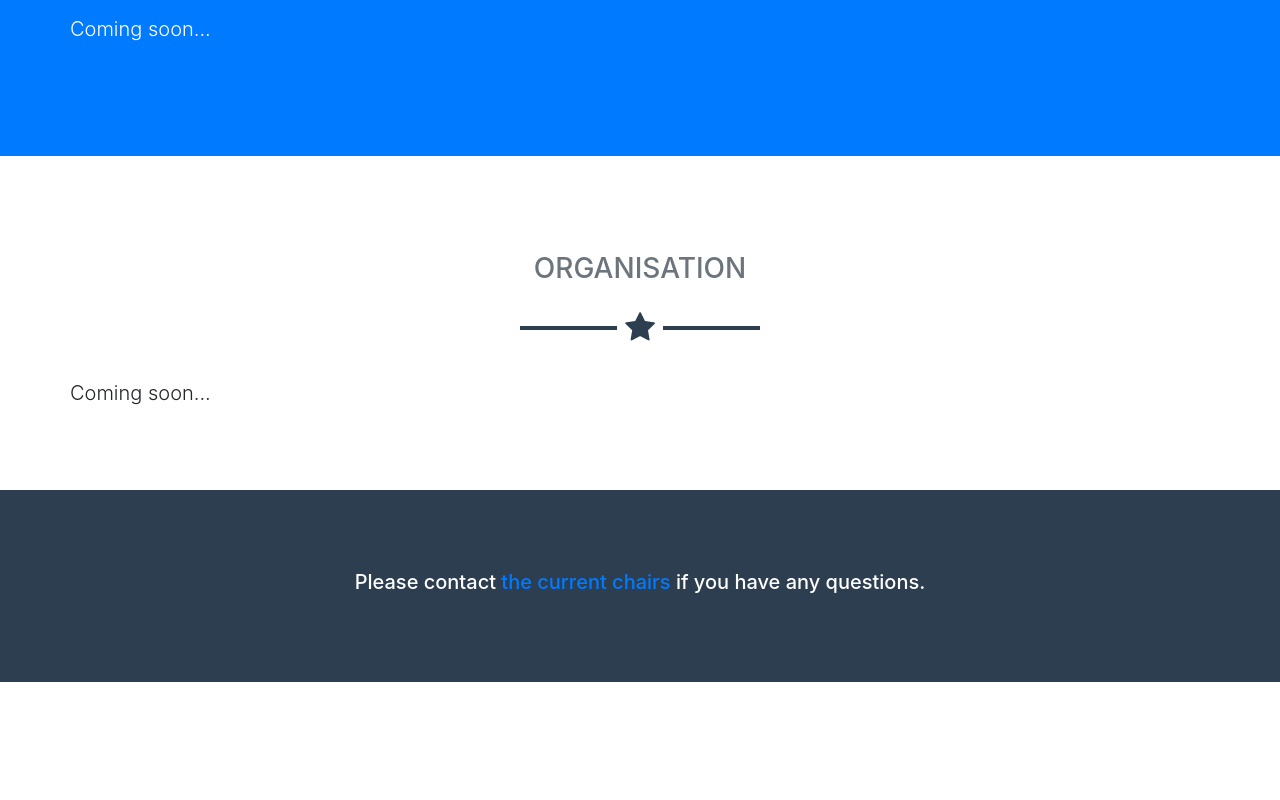
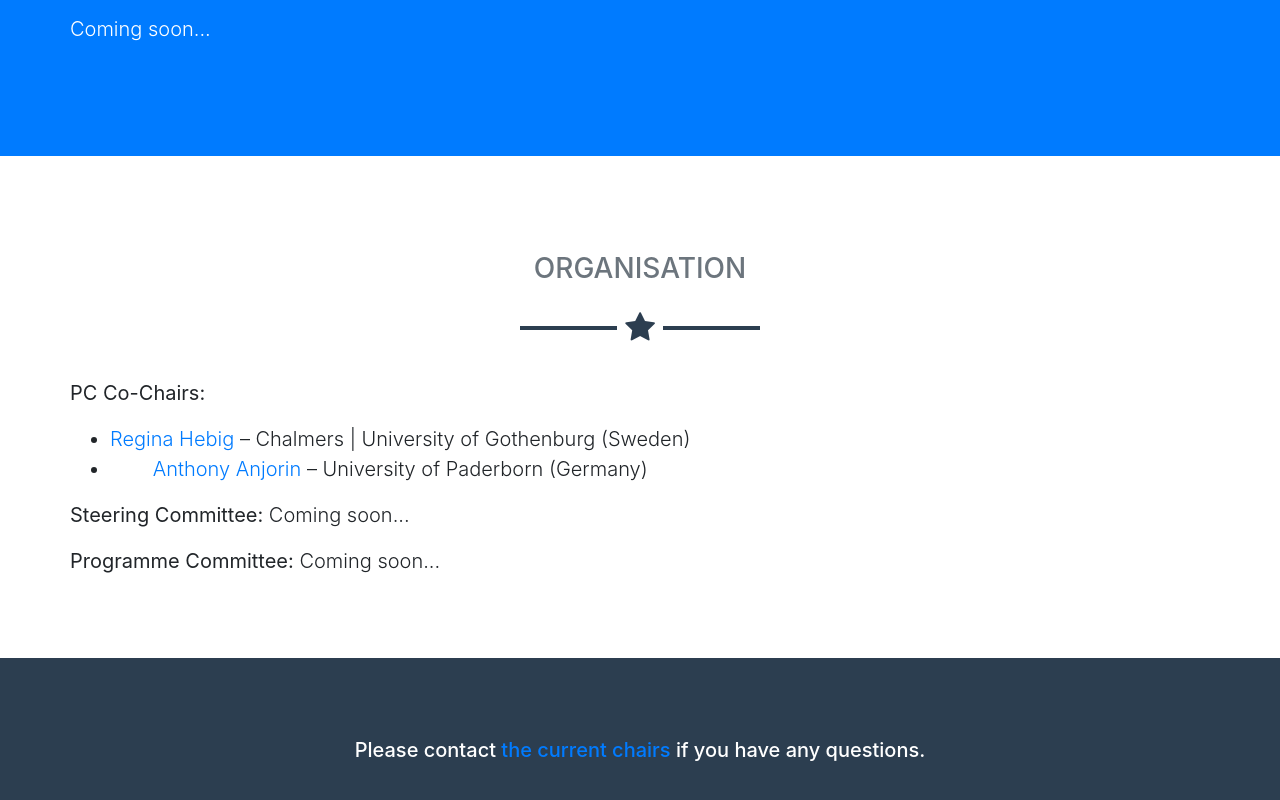
Before and after one commit to icmt-conference/icmt2019, a website with bundled scripts: page index.html in a window 1280 px wide. Shown: the part 3038-3838 px from the top of the page. Before the commit the page ends 3720 px from the top, so only its background shows below. Built offline with nearby package versions, Linux system fonts and the light colour scheme.

Commit message:
started adding organization

```diff
--- a/index.html
+++ b/index.html
@@ -179,8 +179,19 @@ Topics of interest include, but are not limited to:
 
 	<div class="row">
           <div class="lead text-center">
-	    <p>
-	      Coming soon...
+	    <p align="left">
+		    <b>PC Co-Chairs:</b>
+		<ul>
+			<li> <a href=”https://www.chalmers.se/en/Staff/Pages/hebig.aspx”>Regina Hebig</a> – Chalmers | University of Gothenburg (Sweden)</li>
+			<li> <a href=”https://anthonyanjorin.github.io/”>Anthony Anjorin</a> – University of Paderborn (Germany)</li>
+		</ul>
+		</p>
+
+		<p align="left">
+	      <b>Steering Committee:</b> Coming soon...
+	    </p>
+	    <p align="left">
+	      <b>Programme Committee:</b> Coming soon...
 	    </p>
           </div>
         </div>
```
